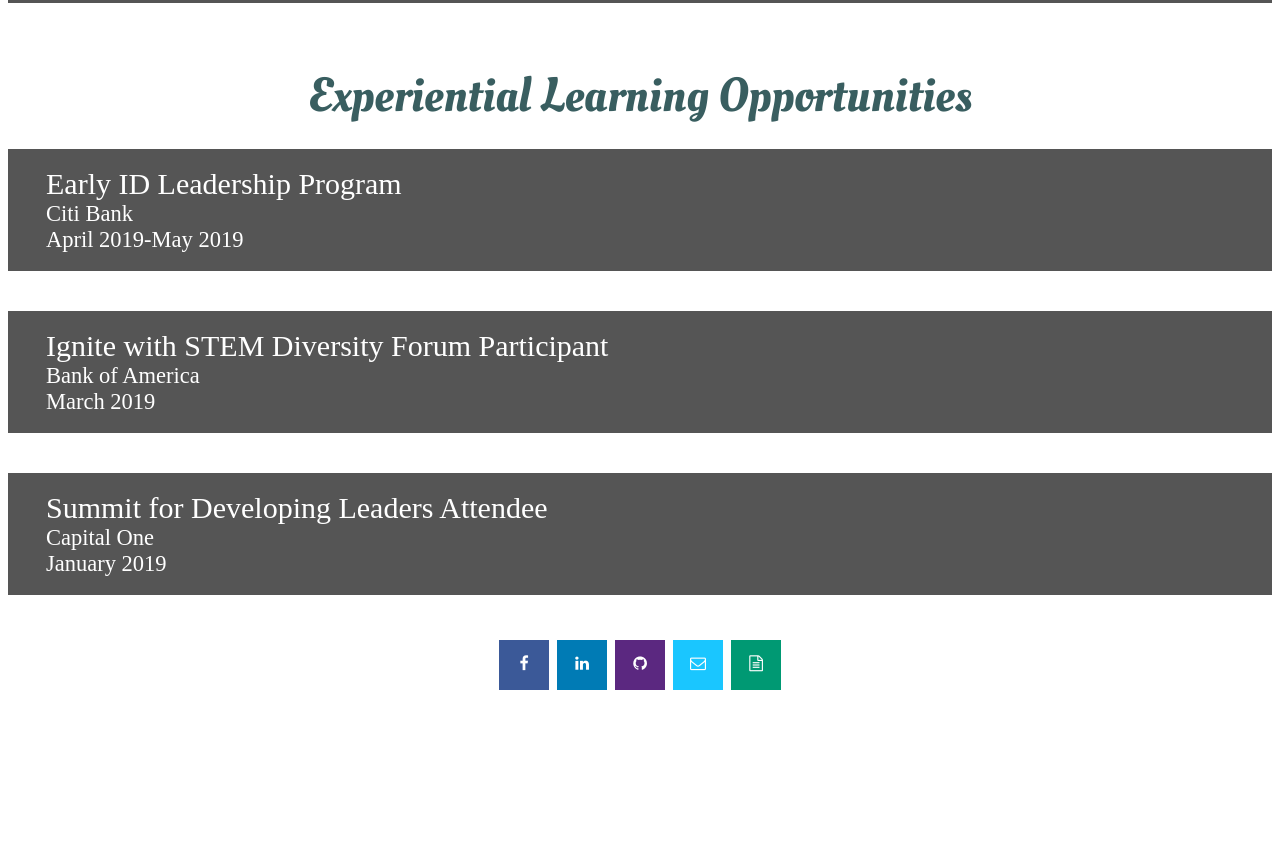
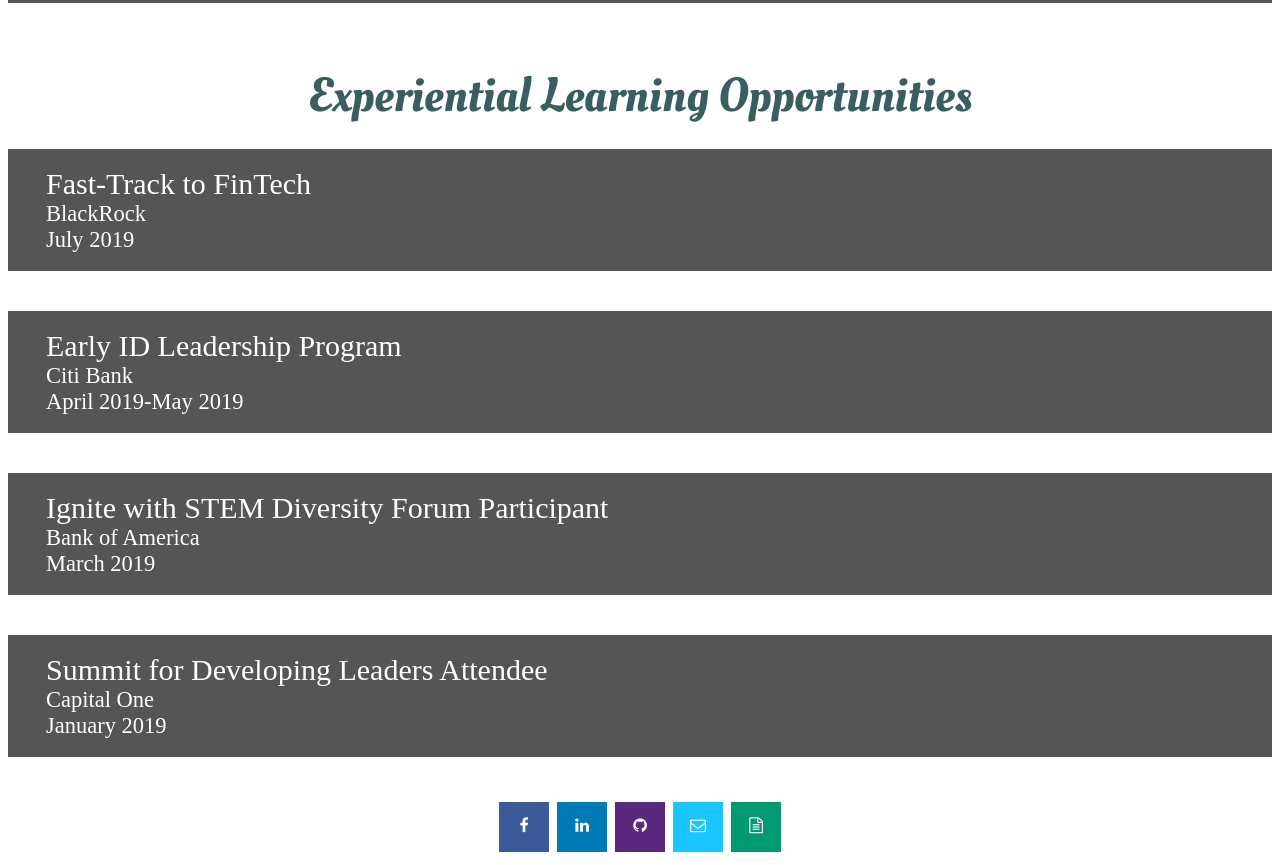
Before and after one commit to jujuwong21/site, a plain HTML site: page experience.html in a window 1280 px wide. Shown: the part 769-1634 px from the top of the page. Before the commit the page ends 1472 px from the top, so only its background shows below. Drawn offline with nearby package versions, Linux system fonts and the light colour scheme.

Commit message:
Summer Updates
BlackRock Fast track to FinTech + Got off waitlist

```diff
--- a/experience.html
+++ b/experience.html
@@ -78,6 +78,18 @@
 	<div class=o-header> Experiential Learning Opportunities </div>
 
 	<button class="collapsible">
+		<div class=exp-header> Fast-Track to FinTech</div>
+		<div class=exp-sub>  BlackRock <br /> July 2019 </div>
+	</button>
+
+	<div class="content">
+		<div class=exp-image> <img src="Images/BlackRock.jpg" alt="BlackRock Logo" width="150" height="150"> </div>
+		<div class=exp-words> More information coming soon! </div>
+	</div>
+
+	<div class=empty-box> </div>
+
+	<button class="collapsible">
 		<div class=exp-header> Early ID Leadership Program</div>
 		<div class=exp-sub> Citi Bank <br /> April 2019-May 2019 </div>
 	</button>
```
Also changed, not shown: education3.html (+1 -1 lines), Images/BlackRock.jpg (added).
